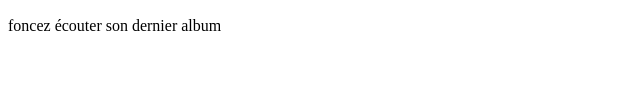
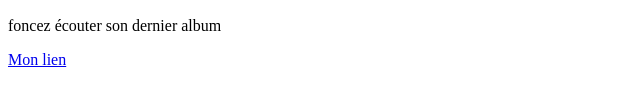
Before and after one commit to NathanZog/testGit2, a plain HTML site: page index.html in a window 1280 px wide. Shown: the part 302-408 px from the top of the page, 0-640 px from the left. Drawn offline with Linux system fonts and the light colour scheme.

Commit message:
ajout de mon lien

```diff
--- a/index.html
+++ b/index.html
@@ -23,5 +23,8 @@
         <h2>Qu'attendez vous ?</h2>
         <p>foncez écouter son dernier album</p>
     </section>
+    <footer>
+        <label for="myLink"> <a href="https://www.facebook.com/NJstyles" target="_blank">Mon lien</a> </label>
+    </footer>
 </body>
 </html>
```
